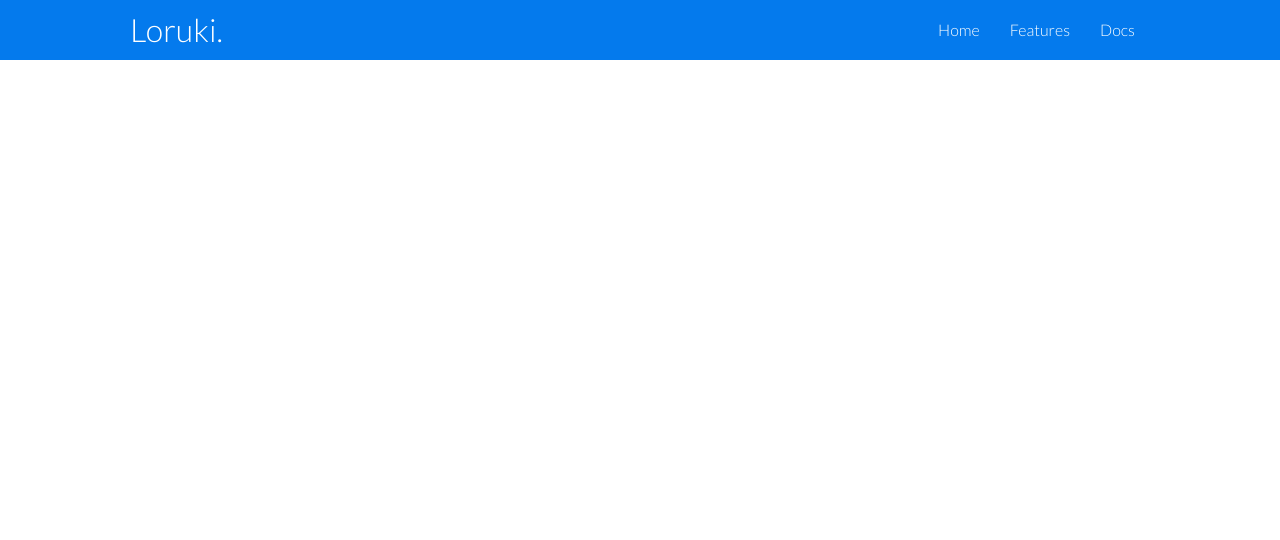
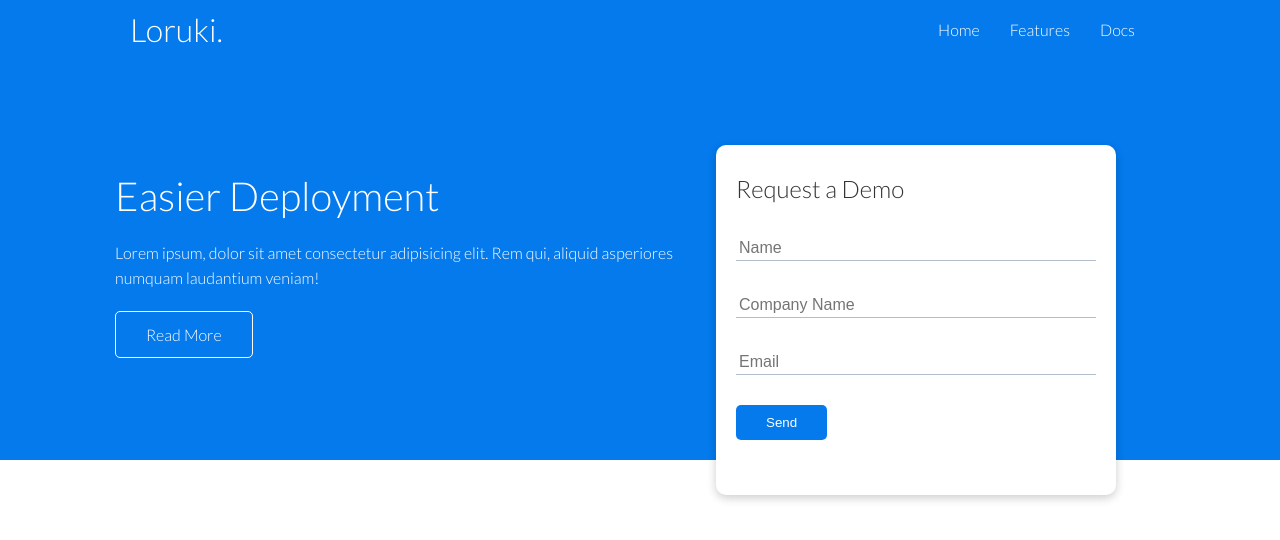
Before and after one commit to ladparth/Loruko, a plain HTML site: page index.html in a window 1280 px wide. Drawn offline with Linux system fonts and the light colour scheme.

Commit message:
Added styled showcase area

```diff
--- a/css/style.css
+++ b/css/style.css
@@ -1,4 +1,9 @@
 @import url('https://fonts.googleapis.com/css2?family=Lato:wght@300&display=swap');
+
+
+:root{
+    --primary-color: #047aed;
+}
 
 *{
     box-sizing: border-box;
@@ -34,9 +39,9 @@ p{
 img{
     width: 100%;
 }
-
+/* Navbar */
 .navbar{
-    background-color: #047aed;
+    background-color: var(--primary-color);
     color: #fff;
     height: 60px;
 }
@@ -53,12 +58,59 @@ img{
 .navbar a:hover{
     border-bottom: 2px solid #fff;
 }
-
-
-
 .navbar .flex{
     justify-content: space-between;
 }
+
+/* Showcase */
+
+.showcase {
+    height: 400px;
+    background-color: var(--primary-color);
+    color: #fff;
+}
+
+.showcase h1{
+    font-size: 40px;
+}
+
+.showcase p{
+    margin: 20px 0;
+}
+
+.showcase .grid{
+    grid-template-columns: 55% 45%;
+    gap:30px;
+    overflow: visible;
+}
+
+.showcase-form{
+    position: relative;
+    top: 60px;
+    height: 350px;
+    width: 400px;
+    padding: 40px;
+    z-index: 100;
+}
+
+.showcase-form .form-control{
+    margin: 30px 0;
+}
+
+.showcase-form input[type ='text'],
+.showcase-form input[type ='email']{
+    border:0;
+    border-bottom: 1px solid #b4becb;
+    width: 100%;
+    padding: 3px;
+    font-size: 16px;
+}
+
+.showcase-form input:focus{
+    outline: none;
+}
+
+/* Utilities */
 
 .container{
     max-width: 1100px;
@@ -67,9 +119,46 @@ img{
     padding: 0 40px;
 }
 
+.card{
+    background-color: #fff;
+    border-radius: 10px;
+    box-shadow: 0 3px 10px rgba(0, 0, 0, 0.2);
+    padding: 20px;
+    margin: 10px;
+    color: #333;
+}
+
+.btn{
+    display: inline-block;
+    padding: 10px 30px;
+    cursor: pointer;
+    background:var(--primary-color);
+    color: #fff;
+    border: none;
+    border-radius: 5px;
+}
+
+.btn-outline{
+    background-color: transparent;
+    border: 1px solid #fff;
+}
+
+.btn:hover{
+    transform: scale(0.98);
+}
+
 .flex{
     display: flex;
     justify-content: center;
     align-items: center;
     height: 100%;
 }
+
+.grid{
+    display: grid;
+    grid-template-columns: repeat(2,1fr);
+    gap: 20px;
+    justify-content: center;
+    align-items: center;
+    height: 100%;
+}
--- a/index.html
+++ b/index.html
@@ -23,6 +23,32 @@
         </div>
     </div>
 
+    <!-- Showcase -->
+
+    <section class="showcase">
+        <div class="container grid">
+            <div class="showcase-text">
+                <h1>Easier Deployment</h1>
+                <p>Lorem ipsum, dolor sit amet consectetur adipisicing elit. Rem qui, aliquid asperiores numquam laudantium veniam!</p>
+                <a href="features.html" class="btn btn-outline">Read More</a>
+            </div>
+            <div class="showcase-form card">
+                <h2>Request a Demo</h2>
+                <form>
+                    <div class="form-control">
+                        <input type="text" name="name" placeholder="Name" required>
+                    </div>
+                    <div class="form-control">
+                        <input type="text" name="company" placeholder="Company Name" required>
+                    </div>
+                    <div class="form-control">
+                        <input type="email" name="email" placeholder="Email" required>
+                    </div>
+                    <input type="submit" value="Send" class="btn btn-primary">
+                </form>
+            </div>
+        </div>
+    </section>
 
 </body>
 </html>
```
